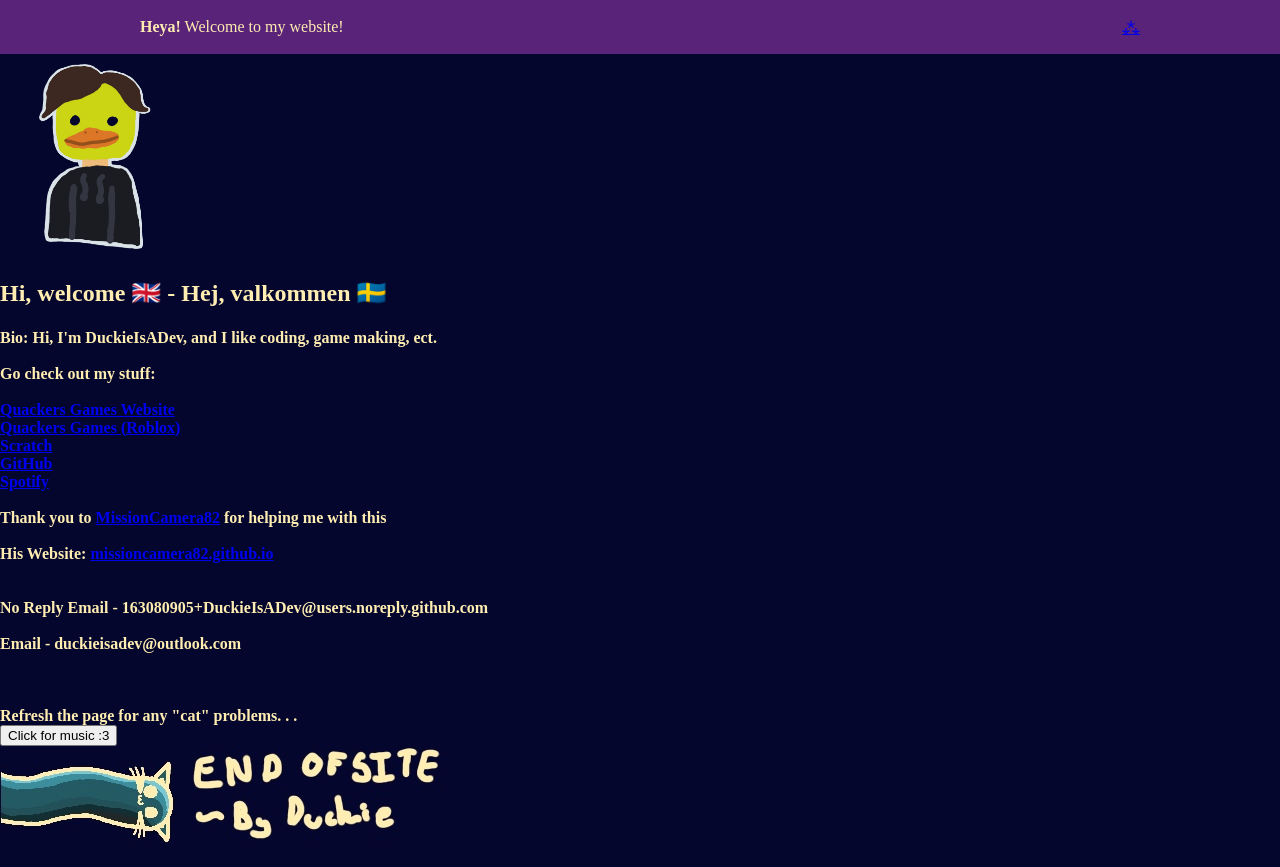
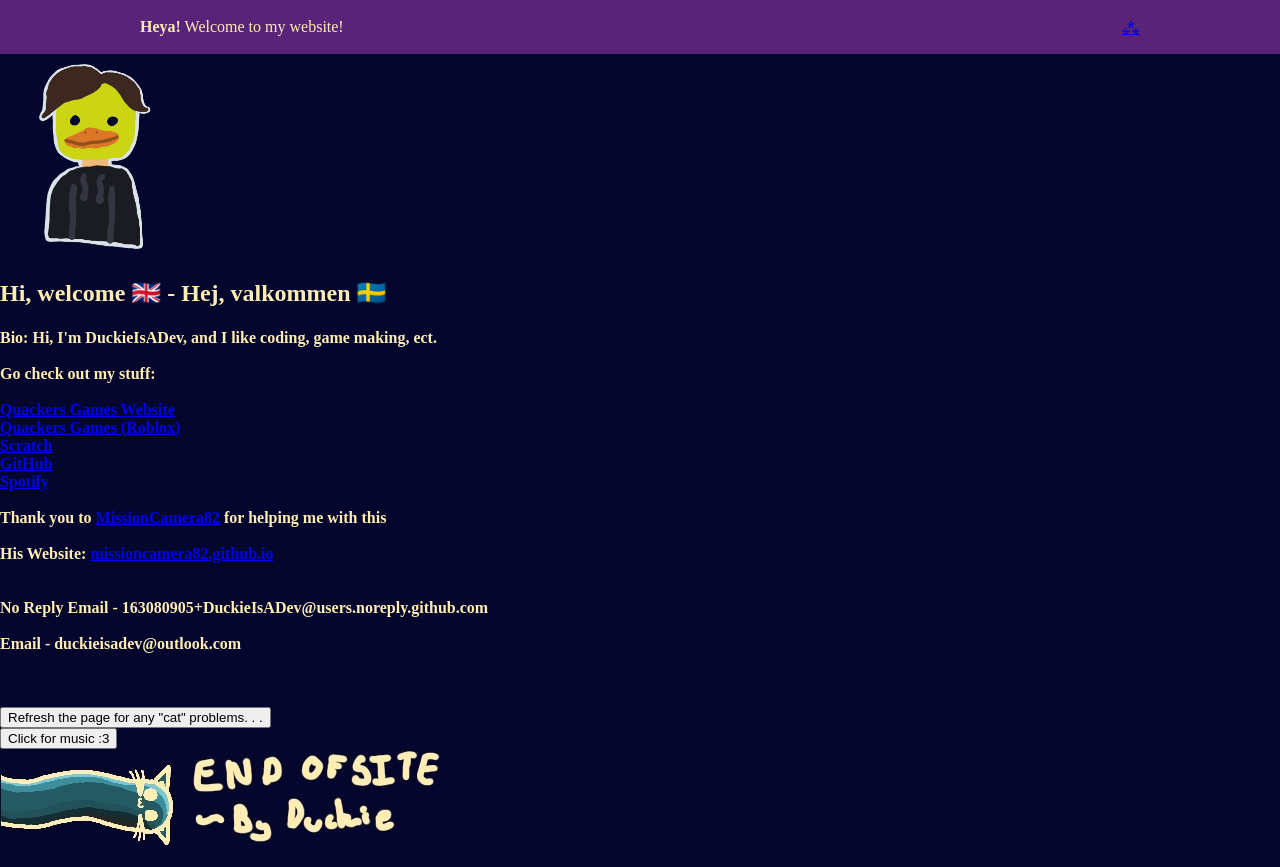
Before and after one commit to DuckieIsADev/DuckieIsADev.github.io, a plain HTML site: page index.html in a window 1280 px wide. Drawn offline with Linux system fonts and the light colour scheme.

```diff
--- a/index.html
+++ b/index.html
@@ -82,7 +82,7 @@
      <br>
      <br>
      <br>
-     <butto onclick="location.reload();">
+     <button onclick="location.reload();">
             Refresh the page for any "cat" problems. . .
      </button>
      <br>
```
